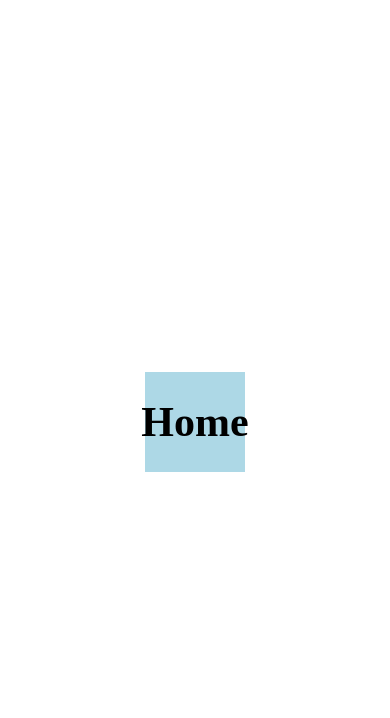
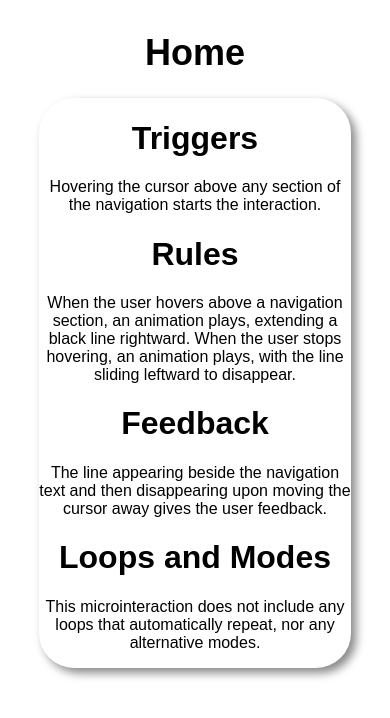
Before and after one commit to domthescott/idm241-ds3765, a plain HTML site: page Alpha Build/index.html in a window 390 px wide. Drawn offline with Linux system fonts and the light colour scheme; a web font is replaced by a local one.

Commit message:
Font, centering, and triggers info

```diff
--- a/Alpha Build/index.html
+++ b/Alpha Build/index.html
@@ -4,12 +4,28 @@
     <meta charset="UTF-8">
     <meta name="viewport" content="width=device-width, initial-scale=1.0">
     <link rel="stylesheet" href="stylesheet.css">
+    <link rel="preconnect" href="https://fonts.googleapis.com">
+<link rel="preconnect" href="https://fonts.gstatic.com" crossorigin>
+<link href="https://fonts.googleapis.com/css2?family=Gabarito&display=swap" rel="stylesheet">
 </head>
-<body><div class="NavItemHolder">
+<body>
+    <div class="NavItemHolder">
     <h1 class="Navitem">
         Home
           <div class="line"></div>
       </h1>
+      <div id="Info">
+        <h1>Triggers</h1>
+        <p>Hovering the cursor above any section of the navigation starts the interaction.</p>
+        <h1>Rules</h1>
+        <p>When the user hovers above a navigation section, an animation plays, extending a black line rightward. When the user stops hovering, an animation plays, with the line sliding leftward to disappear.</p>
+        <h1>Feedback</h1>
+        <p>The line appearing beside the navigation text and then disappearing upon moving the cursor away gives the user feedback.</p>
+        <h1>Loops and Modes</h1>
+        <p>This microinteraction does not include any loops that automatically repeat, nor any alternative modes.</p>
+      </div>
+
     </div>
+
 </body>
 </html>
--- a/Alpha Build/stylesheet.css
+++ b/Alpha Build/stylesheet.css
@@ -1,19 +1,13 @@
-body {
-    display: flex;
-    justify-content: center;
-    align-items: center;
-    height: 100vh;
-    margin: 0;
-}
 
 .NavItemHolder {display: flex;
-justify-content: center;}
+justify-content: center;
+align-items: center;
+flex-direction: column;}
 
 .Navitem {
-    width: 100px;
-    height: 100px;
-    font-size: 42px;
-    background: lightblue;
+    font-family: 'Gabarito', sans-serif;
+    font-size: 64px;
+
     position: relative;
     display: flex;
 justify-content: center;
@@ -21,18 +15,47 @@ align-items: center;
 
 }
 
+@media screen and (max-width: 768px) {
+
+    .Navitem {
+        font-size: 36px;
+    }
+}
+
 .line {
     width: 0;
-    height: 50px;
-    background: red;
+    height: 10px;
+    background: black;
     position: absolute;
-    top: 25%;
+    top: 50%;
     left: 100%;
     transform: translateY(-1px);
     transition: width 0.3s, left 0.3s;
 }
 
+@media screen and (max-width: 768px) {
+
+    .line {
+        height: 7px;
+    }
+}
+
+
 .Navitem:hover .line {
-    width: 500px;
+    width: 25vw;
     left: 100%;
 }
+
+#Info {text-align: center;
+    font-family: 'Gabarito', sans-serif;
+    box-shadow: 5px 5px 10px #888888;
+    border-radius: 35px;
+width: 40vw;}
+
+@media screen and (max-width: 768px) {
+
+    #Info {
+        width: 80vw;
+
+    }
+}
```
